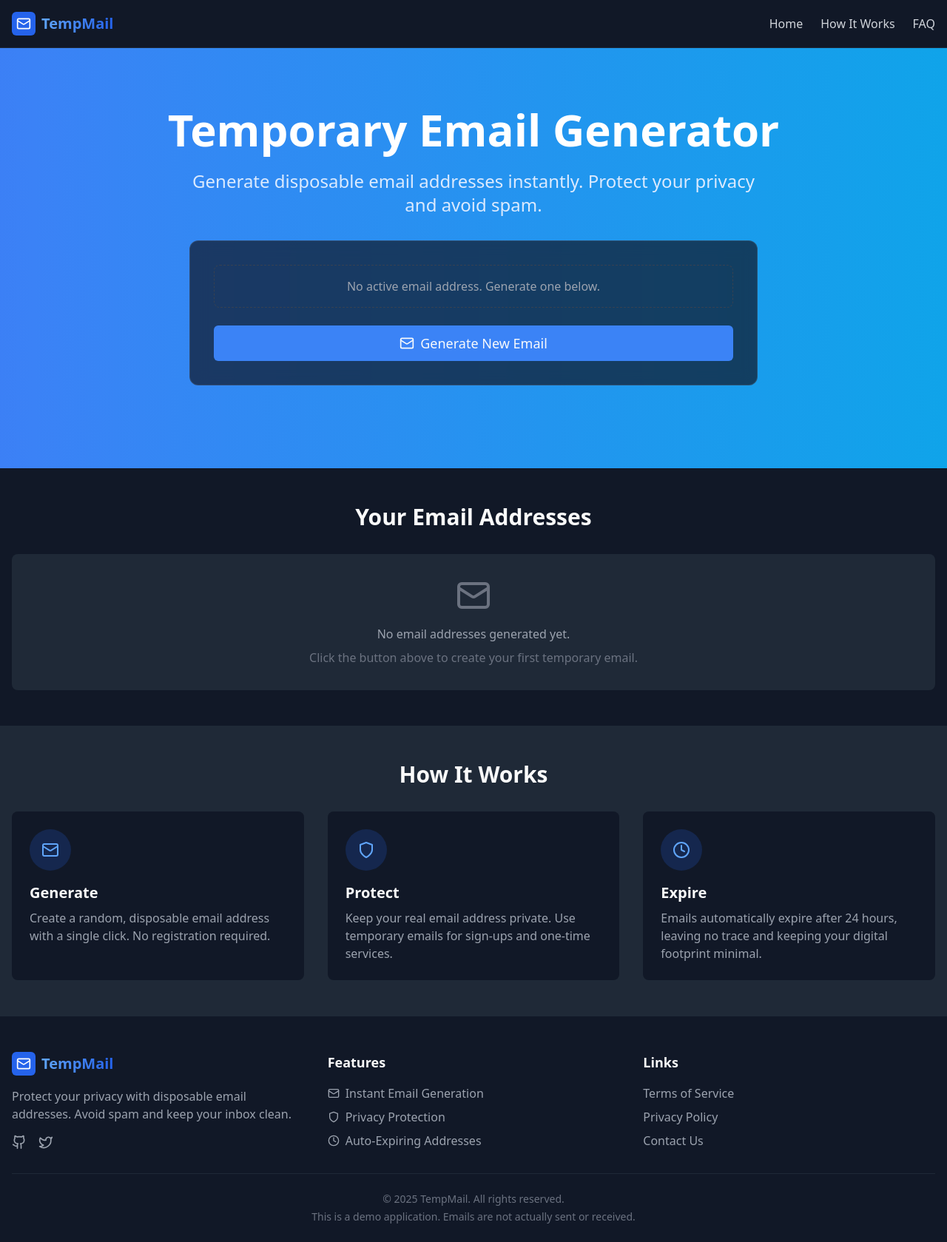
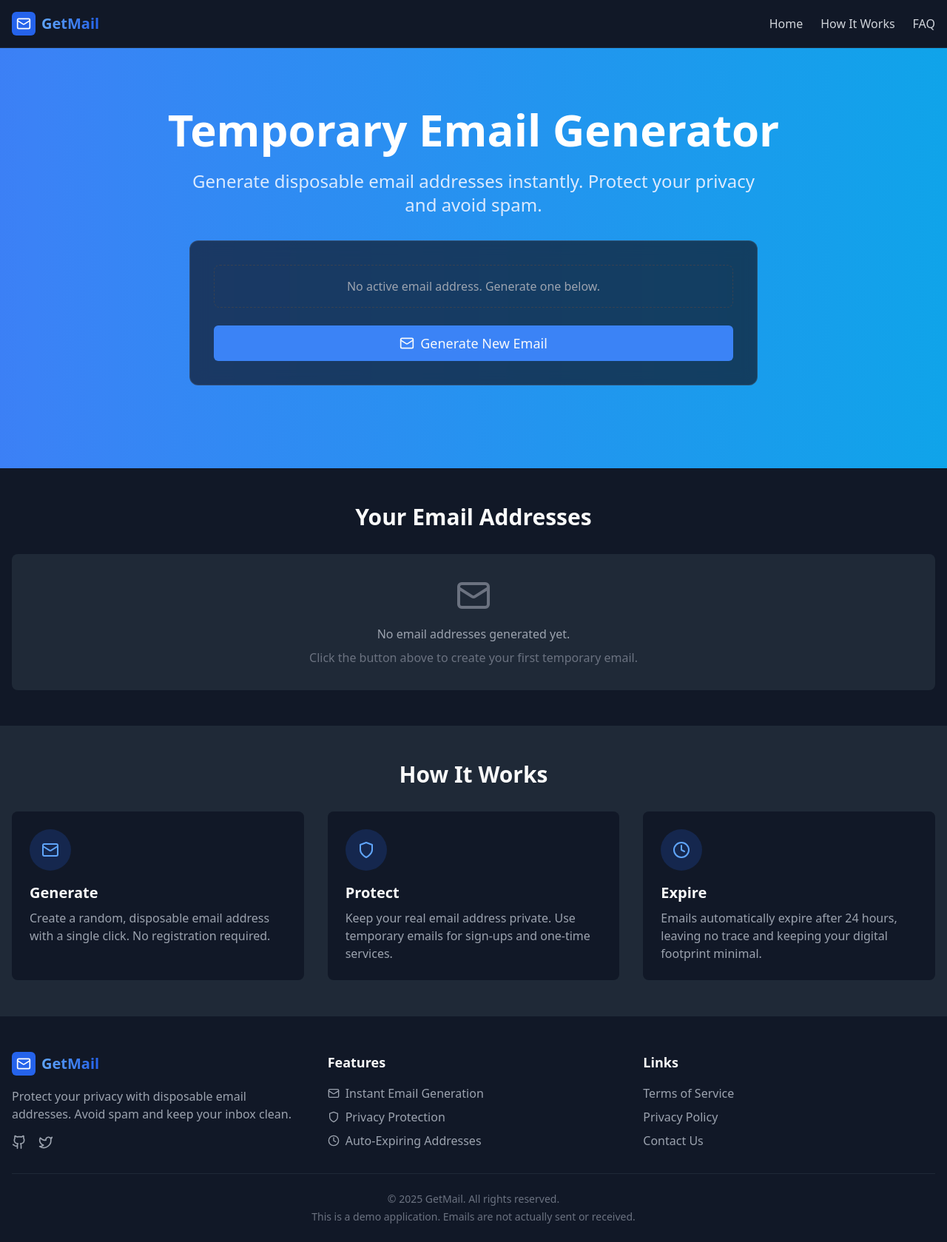
Before and after one commit to SwarnjeetYadav/getmail, a React (Vite) app: page / in a window 1280 px wide. Shown: the whole page at 74% size. Built offline with nearby package versions, Linux system fonts and the light colour scheme.

Commit message:
get mail

```diff
--- a/index.html
+++ b/index.html
@@ -6,7 +6,7 @@
 		<meta name="generator" content="Hostinger Horizons" />
 		<meta name="viewport" content="width=device-width, initial-scale=1.0" />
 		<meta name="description" content="Generate temporary email addresses instantly. Receive emails without revealing your personal information." />
-		<title>TempMail - Temporary Email Generator</title>
+		<title>GetMail - Temporary Email Generator</title>
 	</head>
 	<body>
 		<div id="root"></div>
--- a/src/components/EmailView.jsx
+++ b/src/components/EmailView.jsx
@@ -65,7 +65,7 @@ const EmailView = ({ email }) => {
               Thank you for using our service. This is a sample email to demonstrate the functionality of our temporary email system.
             </p>
             <p className="mt-4">
-              With TempMail, you can:
+              With GetMail, you can:
             </p>
             <ul className="list-disc pl-5 mt-2">
               <li>Generate disposable email addresses</li>
@@ -78,7 +78,7 @@ const EmailView = ({ email }) => {
             </p>
             <p className="mt-4">
               Best regards,<br />
-              The TempMail Team
+              The GetMail Team
             </p>
           </div>
         </div>
--- a/src/components/Footer.jsx
+++ b/src/components/Footer.jsx
@@ -12,7 +12,7 @@ const Footer = () => {
                 <Mail className="h-5 w-5 text-white" />
               </div>
               <span className="text-xl font-bold bg-gradient-to-r from-blue-400 to-blue-600 bg-clip-text text-transparent">
-                TempMail
+                GetMail
               </span>
             </div>
             <p className="text-gray-400 mb-4">
@@ -75,7 +75,7 @@ const Footer = () => {
         </div>
 
         <div className="border-t border-gray-800 pt-6 text-center text-gray-500 text-sm">
-          <p>© {new Date().getFullYear()} TempMail. All rights reserved.</p>
+          <p>© {new Date().getFullYear()} GetMail. All rights reserved.</p>
           <p className="mt-1">This is a demo application. Emails are not actually sent or received.</p>
         </div>
       </div>
--- a/src/components/Header.jsx
+++ b/src/components/Header.jsx
@@ -12,7 +12,7 @@ const Header = () => {
               <Mail className="h-5 w-5 text-white" />
             </div>
             <span className="text-xl font-bold bg-gradient-to-r from-blue-400 to-blue-600 bg-clip-text text-transparent">
-              TempMail
+              GetMail
             </span>
           </Link>
 
--- a/src/contexts/EmailContext.jsx
+++ b/src/contexts/EmailContext.jsx
@@ -40,7 +40,7 @@ export const EmailProvider = ({ children }) => {
         username += characters.charAt(Math.floor(Math.random() * characters.length));
       }
 
-      const domains = ['tempmail.com', 'quickmail.org', 'disposable.net', 'mailinator.com'];
+      const domains = ['tempmail.com', 'quickmail.org', 'disposable.net', 'mailinator.com', 'getmail.com'];
       const domain = domains[Math.floor(Math.random() * domains.length)];
 
       const newEmail = {
```
